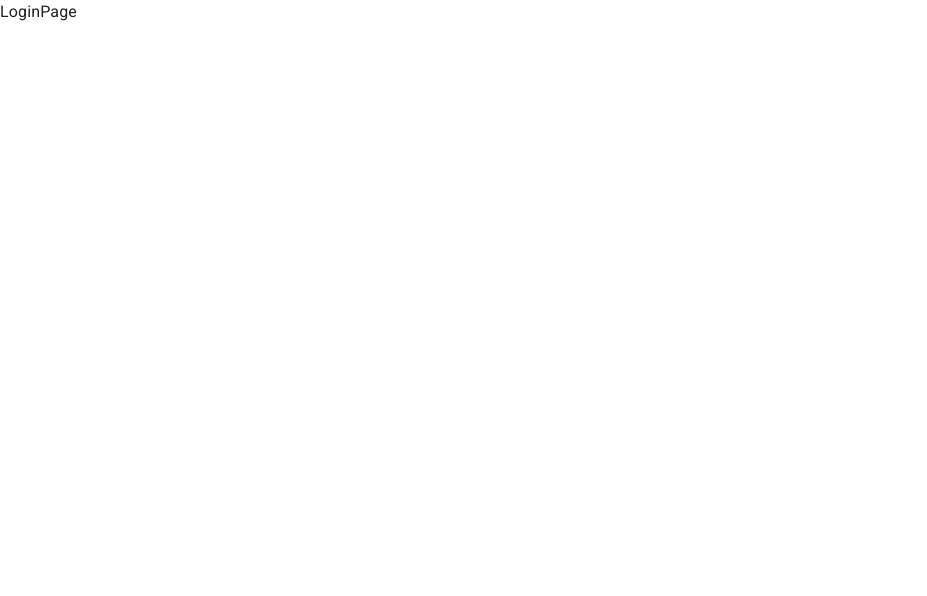
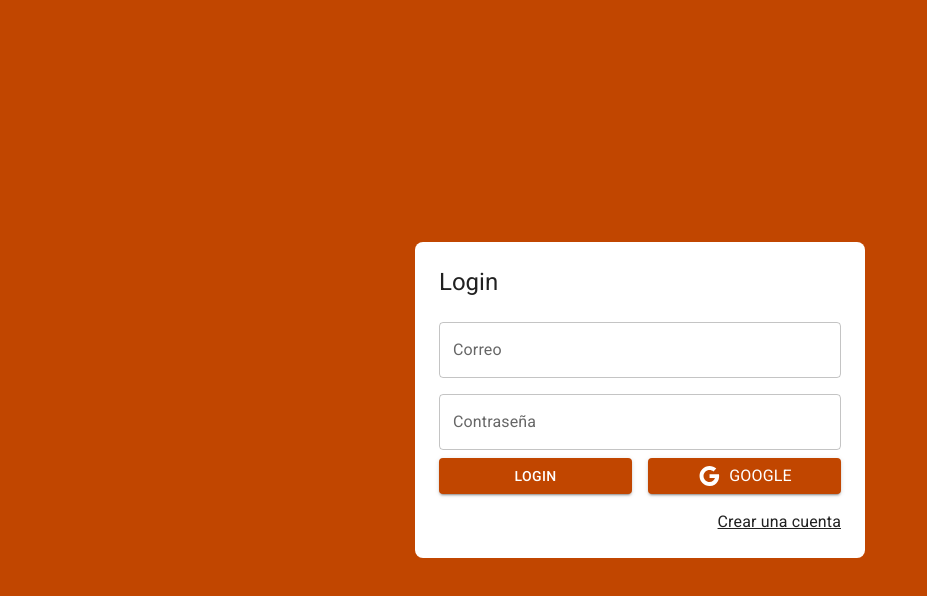
Before and after one commit to detossj/RecipeBook, a React (Vite) app: page /auth/login in a window 1280 px wide. Shown: the top 596 px of the page, without its empty margins (0-927 px from the left). Built offline with nearby package versions, Linux system fonts and the light colour scheme.

Commit message:
Login page finished

```diff
--- a/package.json
+++ b/package.json
@@ -14,6 +14,7 @@
     "@emotion/styled": "^11.14.0",
     "@mui/icons-material": "^6.4.7",
     "@mui/material": "^6.4.7",
+    "@mui/system": "^6.4.7",
     "react": "^19.0.0",
     "react-dom": "^19.0.0",
     "react-router-dom": "^7.3.0"
--- /dev/null
+++ b/src/auth/layout/AuthLayout.jsx
@@ -0,0 +1,29 @@
+
+import { Grid2, Typography } from '@mui/material'
+
+
+export const AuthLayout = ({ children, title = ''}) => {
+  return (
+    <Grid2
+      container
+      spacing={0}
+      direction='column'
+      alignItems='center'
+      justifyContent='center'
+      sx={{ minHeight: '100vh', backgroundColor: 'primary.main', padding: 4 }}
+    >
+      <Grid2
+        className='box-shadow'
+        size={{ xs: 3 }}
+        sx={{ width: { md: 450 }, backgroundColor: 'white', padding: 3, borderRadius: 2 }}
+
+      >
+        <Typography variant="h5" sx={{ mb: 1 }}>{ title }</Typography>
+
+          {children}
+
+      </Grid2>
+
+    </Grid2>
+  )
+}
--- a/src/auth/pages/LoginPage.jsx
+++ b/src/auth/pages/LoginPage.jsx
@@ -1,7 +1,77 @@
+import { Link as RouterLink } from 'react-router-dom'
+import { Button, Grid2, Link, TextField, Typography } from "@mui/material";
+import { AuthLayout } from "../layout/AuthLayout"
+import { Google } from '@mui/icons-material'
+
+
 
 
 export const LoginPage = () => {
+
+  const onSubmit = ( event ) => {
+    event.preventDefault();
+  }
+
   return (
-    <div>LoginPage</div>
+    <AuthLayout title="Login">
+
+      <form onSubmit={onSubmit}>
+
+        <Grid2 container >
+
+          <Grid2 size={{ xs: 12 }} sx={{ mt: 2 }} >
+            <TextField
+              label="Correo"
+              type="email"
+              placeholder='correo@google.com'
+              fullWidth
+            />
+          </Grid2>
+
+          <Grid2 size={{ xs: 12 }} sx={{ mt: 2 }}>
+            <TextField
+              label="Contraseña"
+              type="password"
+              placeholder='Contraseña'
+              fullWidth
+            />
+          </Grid2>
+
+          <Grid2 container spacing={2} sx={{ mb: 2, mt: 1 }} size={12} >
+
+            <Grid2 size={{ xs: 12, sm: 6 }}>
+              <Button
+                type="submit"
+                variant="contained"
+                fullWidth
+              >
+                Login
+              </Button>
+            </Grid2>
+
+            <Grid2 size={{ xs: 12, sm: 6 }}>
+              <Button
+                variant="contained"
+                fullWidth
+              >
+                <Google/>
+                <Typography sx={{ ml: 1}}>Google</Typography>
+              </Button>
+            </Grid2>
+
+
+          </Grid2>
+
+          <Grid2 container direction='row' justifyContent='end' size={12}>
+            <Link component={ RouterLink } color='inherit' to="/auth/register">
+              Crear una cuenta
+            </Link>
+          </Grid2>
+
+        </Grid2>
+
+      </form>
+
+    </AuthLayout>
   )
 }
--- a/src/auth/pages/RegisterPage.jsx
+++ b/src/auth/pages/RegisterPage.jsx
@@ -1,6 +1,11 @@
+import { AuthLayout } from "../layout/AuthLayout"
 
 export const RegisterPage = () => {
   return (
-    <div>RegisterPage</div>
+    <AuthLayout title="Register">
+
+
+
+    </AuthLayout>
   )
 }
```
Also changed, not shown: 1 other file (tests, documents, lock files or other folders).
